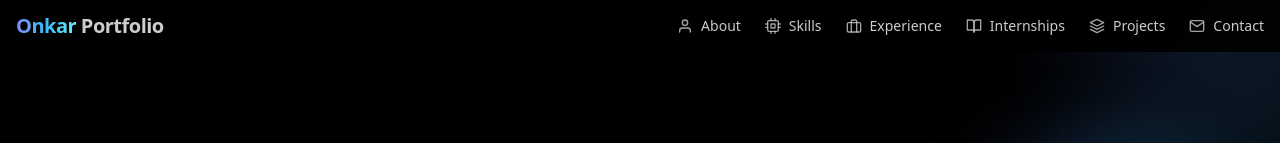
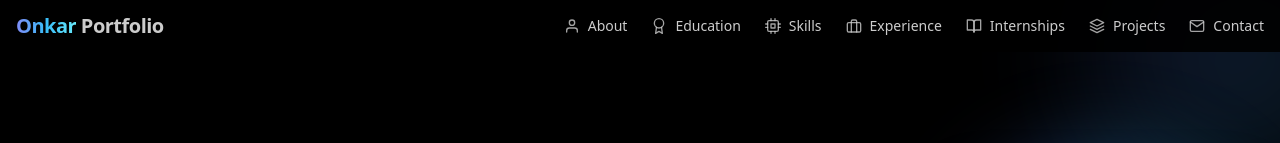
Before and after one commit to Onkar97/onkar-portfolio, a React (Create React App) app: page / in a window 1280 px wide. Shown: the top 143 px of the page. Built offline with nearby package versions, Linux system fonts and the light colour scheme.

Commit message:
Added education in Navbar

```diff
--- a/src/newui/NavBar.jsx
+++ b/src/newui/NavBar.jsx
@@ -1,8 +1,9 @@
 import React, { useState, useEffect } from "react";
-import { FiMenu as Menu, FiX as X, FiUser, FiCpu, FiBriefcase, FiBookOpen, FiLayers, FiMail } from "react-icons/fi";
+import { FiMenu as Menu, FiX as X, FiUser, FiCpu, FiBriefcase, FiBookOpen, FiLayers, FiMail, FiAward } from "react-icons/fi";
 
 const links = [
   { href: "#about", label: "About", Icon: FiUser },
+  {href: "#education", label: "Education", Icon: FiAward},
   { href: "#skills", label: "Skills", Icon: FiCpu },
   { href: "#work", label: "Experience", Icon: FiBriefcase },
   { href: "#internships", label: "Internships", Icon: FiBookOpen },
```
